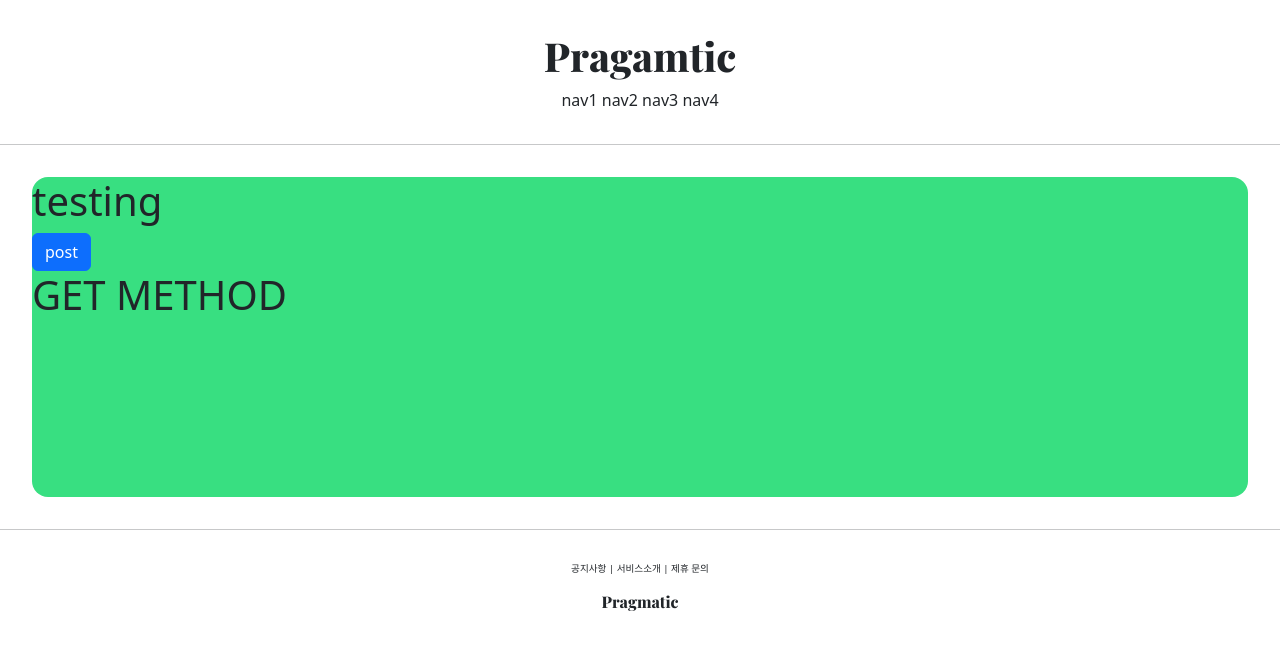
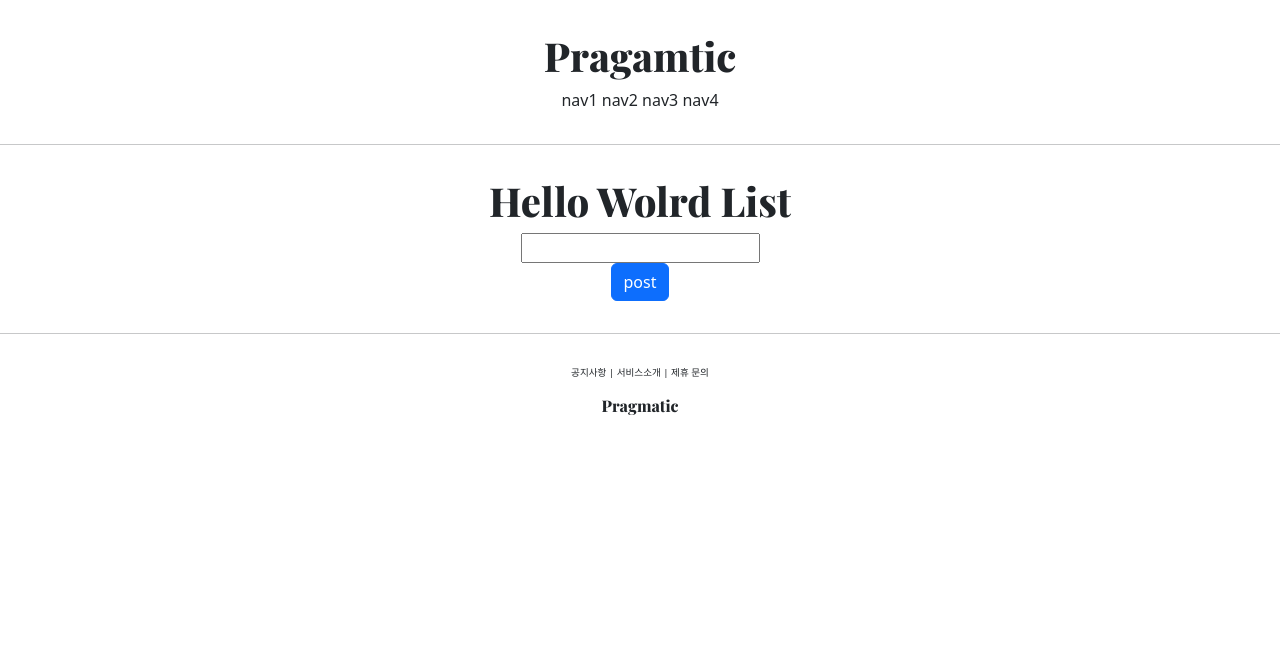
Before and after one commit to palmtre2/django, a Django app: page /account/hello_world in a window 1280 px wide. Shown: the top 650 px of the page. Run offline with Django 4.2, Linux system fonts and the light colour scheme.

Commit message:
lecture 17

```diff
--- a/mysite/accountapp/templates/accountapp/hello_world.html
+++ b/mysite/accountapp/templates/accountapp/hello_world.html
@@ -2,19 +2,26 @@
 
 {% block content%}
 
-    <div style="height: 20rem; background-color: #38df81; border-radius: 1rem; margin: 2rem;">
-        <h1>
-            testing
+    <div style="border-radius: 1rem; margin: 2rem; text-align:center">
+        <h1 style="font-family: 'Playfair Display', serif;">
+            Hello Wolrd List
         </h1>
 
         <form action="/account/hello_world" method="post">
             {% csrf_token %}
-            <input type="submit" class="btn btn-primary" value="post">
+            <div>
+                <input type="text" name="hello_world_input">
+            </div>
+            <div>
+                <input type="submit" class="btn btn-primary" value="post">
+            </div>
         </form>
 
+        {% if hello_world_output %}
         <h1>
-            {{text}}
+            {{hello_world_output.text}}
         </h1>
+        {% endif %}
     </div>
 
 {% endblock %}
--- a/mysite/accountapp/views.py
+++ b/mysite/accountapp/views.py
@@ -1,10 +1,17 @@
 from django.shortcuts import render, HttpResponse
+from accountapp.models import HelloWorld
 
 # Create your views here.
 
 def hello_world(request):
 
     if request.method == "POST":
-        return render(request, 'accountapp/hello_world.html', context={'text':'POST METHOD'})
+
+        temp = request.POST.get('hello_world_input')
+        new_hello_world = HelloWorld()
+        new_hello_world.text = temp
+        new_hello_world.save()
+
+        return render(request, 'accountapp/hello_world.html', context={'hello_world_output':new_hello_world})
     else:
-        return render(request, 'accountapp/hello_world.html', context={'text':'GET METHOD'})
+        return render(request, 'accountapp/hello_world.html',)
```
